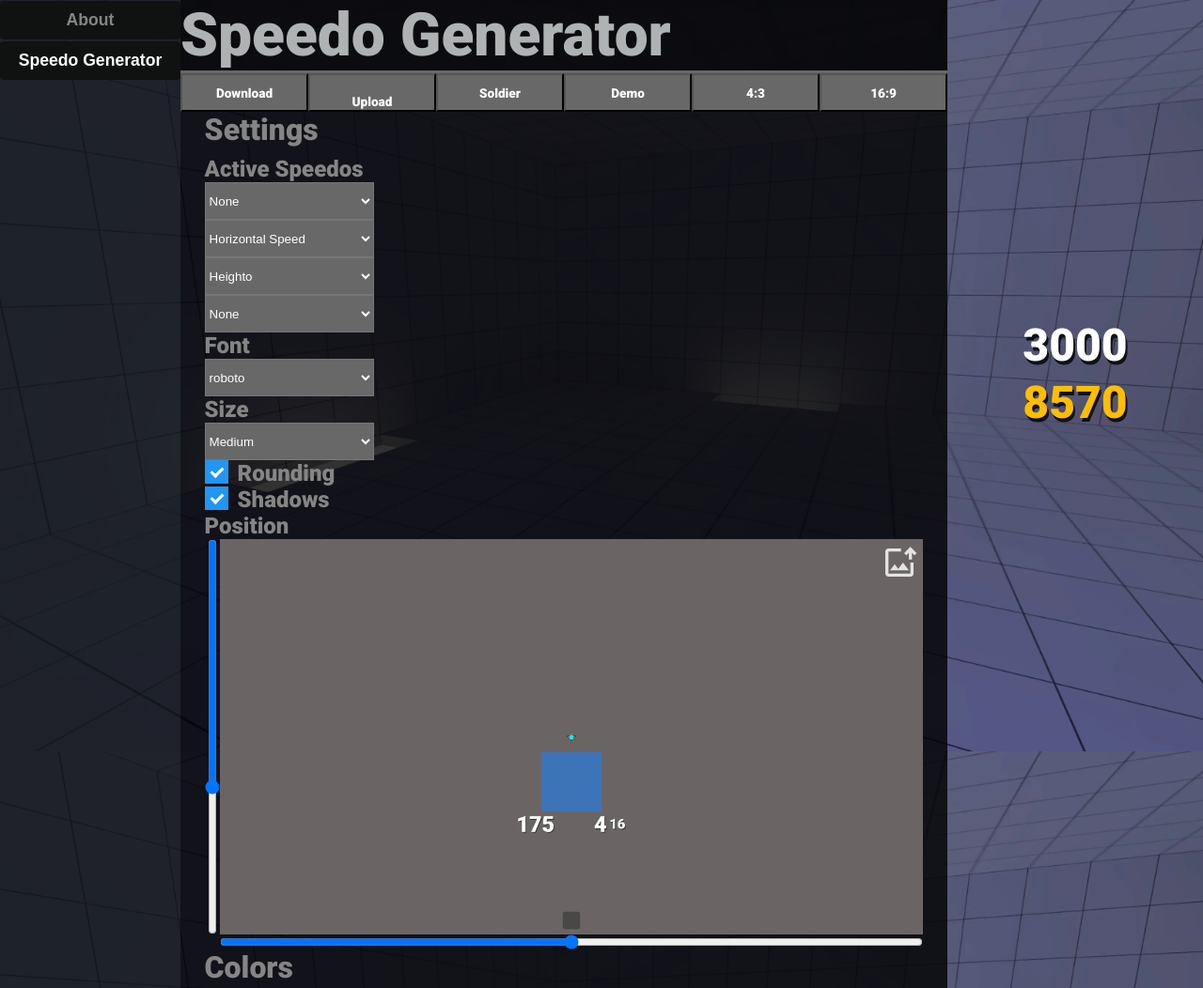
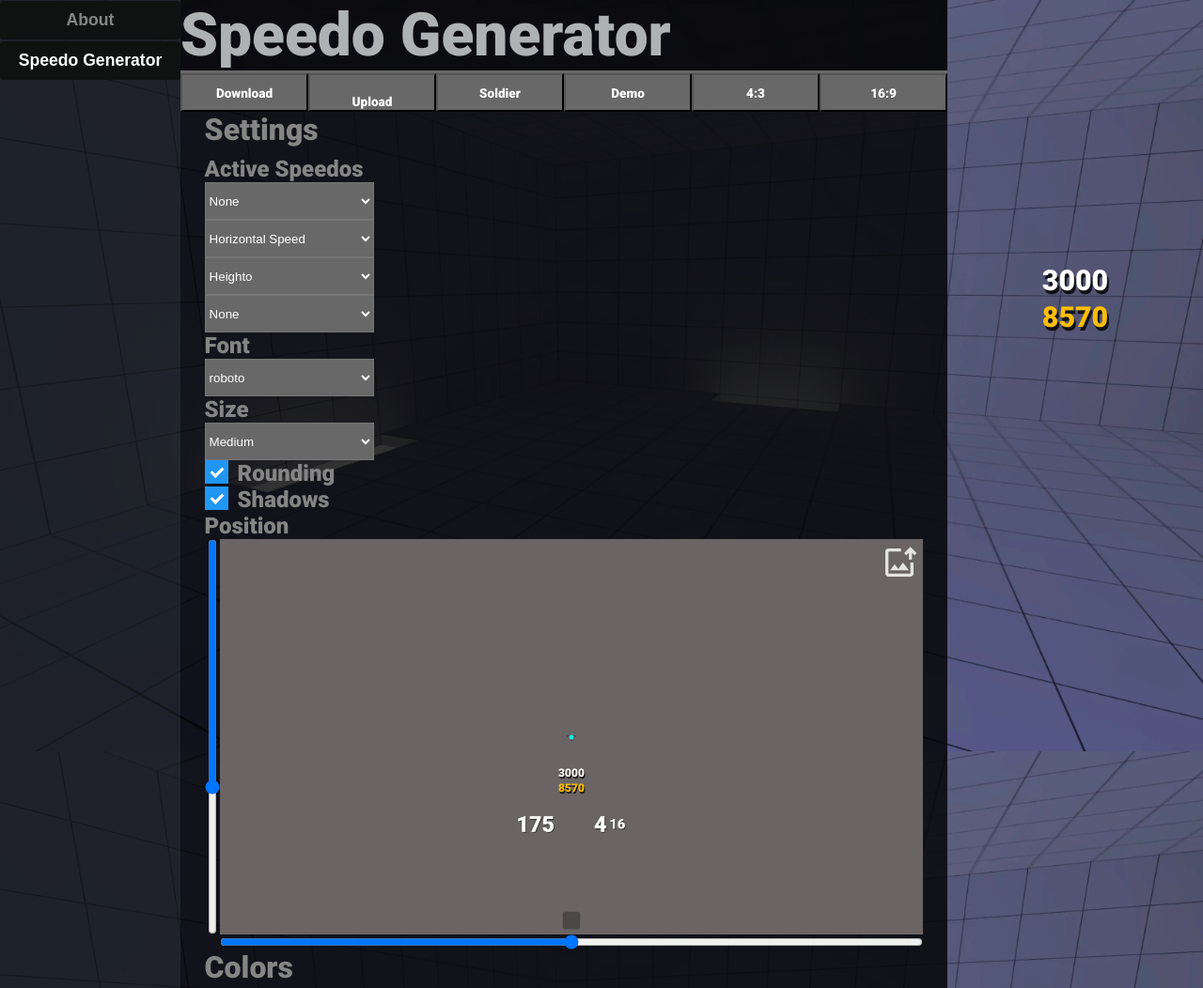
Before and after one commit to itsmmarc/speedo-generator, a website built with Vite: page index.html in a window 1280 px wide. Shown: the top 1052 px of the page at 94% size. Built offline with nearby package versions, Linux system fonts and the light colour scheme.

Commit message:
add live speedo to position preview

```diff
--- a/index.html
+++ b/index.html
@@ -133,7 +133,16 @@
                                 <input type="file" id="imageupload" />
                             </label>
                             <div id="xhair" style="pointer-events: none"></div>
-                            <div id="marker" style="pointer-events: none"></div>
+                            <div id="marker" class="speedo-container" style="pointer-events: none">
+                                <div class="speedo slot_1"></div>
+                                <div class="speedo slot_1 shadow"></div>
+                                <div class="speedo slot_2"></div>
+                                <div class="speedo slot_2 shadow"></div>
+                                <div class="speedo slot_3"></div>
+                                <div class="speedo slot_3 shadow"></div>
+                                <div class="speedo slot_4"></div>
+                                <div class="speedo slot_4 shadow"></div>
+                            </div>
                         </div>
                     </div>
                     <div></div>
@@ -286,7 +295,7 @@
             </form>
         </main>
         <!-- SPEEDO PREVIEW -->
-        <aside draggable="true">
+        <aside draggable="true" class="speedo-container">
             <div class="speedo slot_1"></div>
             <div class="speedo slot_1 shadow"></div>
             <div class="speedo slot_2"></div>
--- a/src/scripts/js/menus/speedo-generator.js
+++ b/src/scripts/js/menus/speedo-generator.js
@@ -273,18 +273,18 @@ function updateSpeedoStyles() {
     updateSpeedoVisibility();
 }
 function updateSpeedoSize() {
-    $(".speedo").removeClass((index, className) => {
+    $(".speedo-container").removeClass((index, className) => {
         return matchClassStartingWith("speedo-size-", className);
     });
     switch (speedoGroup.getSize()) {
         case "SMALL":
-            $(".speedo").addClass("speedo-size-small");
+            $(".speedo-container").addClass("speedo-size-small");
             break;
         case "MEDIUM":
-            $(".speedo").addClass("speedo-size-medium");
+            $(".speedo-container").addClass("speedo-size-medium");
             break;
         case "LARGE":
-            $(".speedo").addClass("speedo-size-large");
+            $(".speedo-container").addClass("speedo-size-large");
             break;
         default:
             break;
--- a/src/scripts/ts/menus/speedo-generator.ts
+++ b/src/scripts/ts/menus/speedo-generator.ts
@@ -408,19 +408,19 @@ function updateSpeedoStyles(): void {
 }
 
 function updateSpeedoSize(): void {
-        $(".speedo").removeClass((index, className) => {
+        $(".speedo-container").removeClass((index, className) => {
                 return matchClassStartingWith("speedo-size-", className);
         });
 
         switch (speedoGroup.getSize()) {
                 case "SMALL":
-                        $(".speedo").addClass("speedo-size-small");
+                        $(".speedo-container").addClass("speedo-size-small");
                         break;
                 case "MEDIUM":
-                        $(".speedo").addClass("speedo-size-medium");
+                        $(".speedo-container").addClass("speedo-size-medium");
                         break;
                 case "LARGE":
-                        $(".speedo").addClass("speedo-size-large");
+                        $(".speedo-container").addClass("speedo-size-large");
                         break;
                 default:
                         break;
--- a/src/styles/scss/speedo-generator.scss
+++ b/src/styles/scss/speedo-generator.scss
@@ -51,6 +51,8 @@ body {
         background-attachment: fixed;
 
         nav {
+                min-height: 100vh;
+                min-height: 100dvh;
                 background-color: rgba(17, 20, 20, 0.8);
 
                 button {
@@ -312,7 +314,6 @@ body {
                 #markerbounds {
                         position: relative;
                         cursor: move;
-                        background-color: rgb(150, 230, 255);
 
                         width: 100%;
                         height: 100%;
@@ -350,7 +351,9 @@ body {
                 #marker {
                         position: absolute;
 
-                        background-color: rgba(35, 125, 235, 0.623);
+                        > * {
+                                z-index: 1;
+                        }
                 }
                 #xhair {
                         position: absolute;
@@ -394,17 +397,15 @@ body {
         }
 
         // Speedo Preview
-        aside {
+        .speedo-container {
                 display: grid;
                 position: sticky;
-                top: 0;
                 grid-template-rows: max-content max-content max-content max-content;
                 grid-template-columns: max-content;
                 align-content: center;
                 justify-content: center;
-                align-self: start;
-                height: 100vh;
-                height: 100dvh;
+
+                container-type: size;
 
                 .slot_1 {
                         grid-row: 1 / 2;
@@ -422,23 +423,41 @@ body {
                         grid-column: 1 / 2;
                         color: white;
                         text-align: center;
+                        font-size: 19cqh;
                 }
                 .shadow {
-                        $shadow-depth: 4px;
-                        z-index: -1;
-                        margin-top: $shadow-depth;
-                        margin-left: $shadow-depth;
                         color: rgba(0, 0, 0, 0.8) !important;
                 }
-                .speedo-size-small {
-                        font-size: 2rem !important;
-                }
-                .speedo-size-medium {
-                        font-size: 3rem !important;
-                }
-                .speedo-size-large {
-                        font-size: 4rem !important;
-                }
+        }
+        aside.speedo-size-small {
+                height: 14.44dvh !important;
+                height: 14.44dvh !important;
+        }
+        aside.speedo-size-medium {
+                height: 20dvh !important;
+                height: 20dvh !important;
+        }
+        aside.speedo-size-large {
+                height: 23.33dvh !important;
+                height: 23.33dvh !important;
+        }
+        aside > .shadow {
+                $shadow-depth: 4px;
+                margin-top: $shadow-depth;
+                margin-left: $shadow-depth;
+                z-index: -1;
+        }
+        #marker > .shadow {
+                $shadow-depth: 2px;
+                margin-top: $shadow-depth;
+                margin-left: $shadow-depth;
+                z-index: 0;
+        }
+        aside {
+                top: 30vh;
+                align-self: start;
+                height: 20vh;
+                height: 20dvh;
         }
 }
 
```
Also changed, not shown: src/styles/css/speedo-generator.css, 1 other file.
